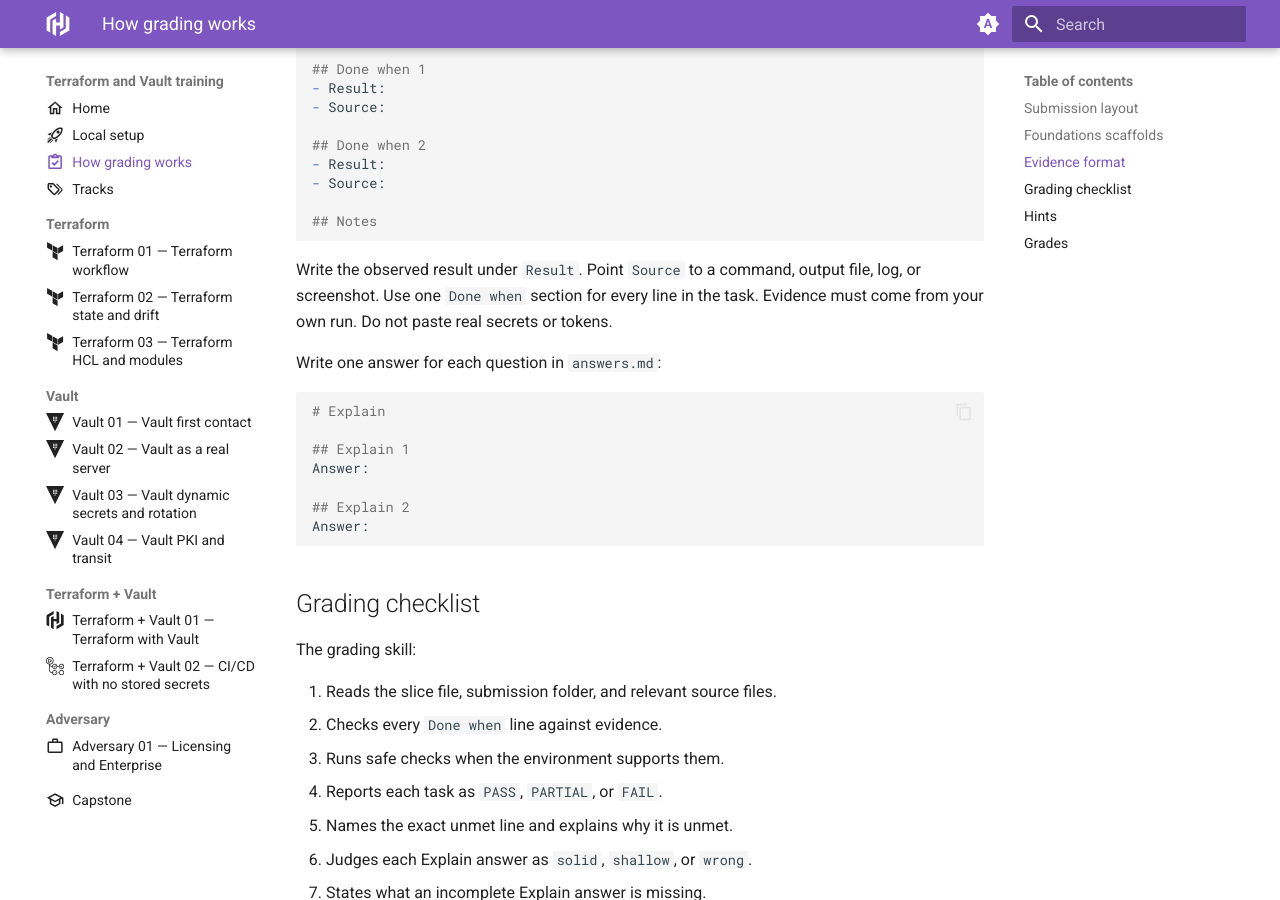
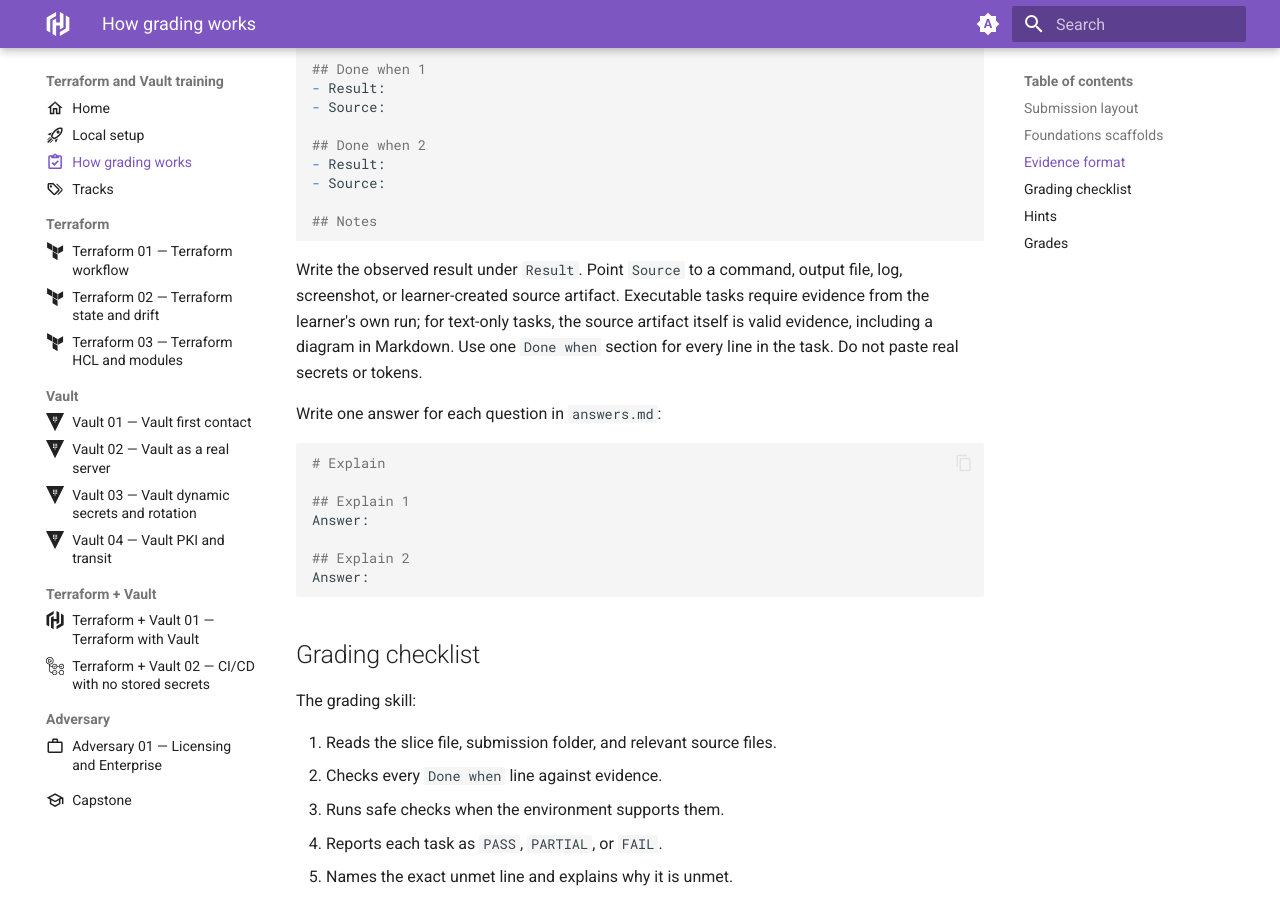
Before and after one commit to OpalBolt/Hashicorp-Katas, an MkDocs documentation site: the page built from docs/grading.md, in a window 1280 px wide and 900 px high, scrolled down 1291 px. Built offline with MkDocs 1.6.1 and Material for MkDocs 9.7.7, drawn with Linux system fonts in a browser that asks for light colours.

Commit message:
docs: align text-only evidence requirements
Diagram tasks do not have a run, so the evidence format must
accept the learner-created source artifact.

````diff
--- a/docs/grading.md
+++ b/docs/grading.md
@@ -72,9 +72,12 @@ Use the task number from the slice file. Keep the sections in this order:
 ```
 
 Write the observed result under `Result`.
-Point `Source` to a command, output file, log, or screenshot.
+Point `Source` to a command, output file, log, screenshot, or learner-created
+source artifact. Executable tasks require evidence from the learner's own run;
+for text-only tasks, the source artifact itself is valid evidence, including a
+diagram in Markdown.
 Use one `Done when` section for every line in the task.
-Evidence must come from your own run. Do not paste real secrets or tokens.
+Do not paste real secrets or tokens.
 
 Write one answer for each question in `answers.md`:
 
````
